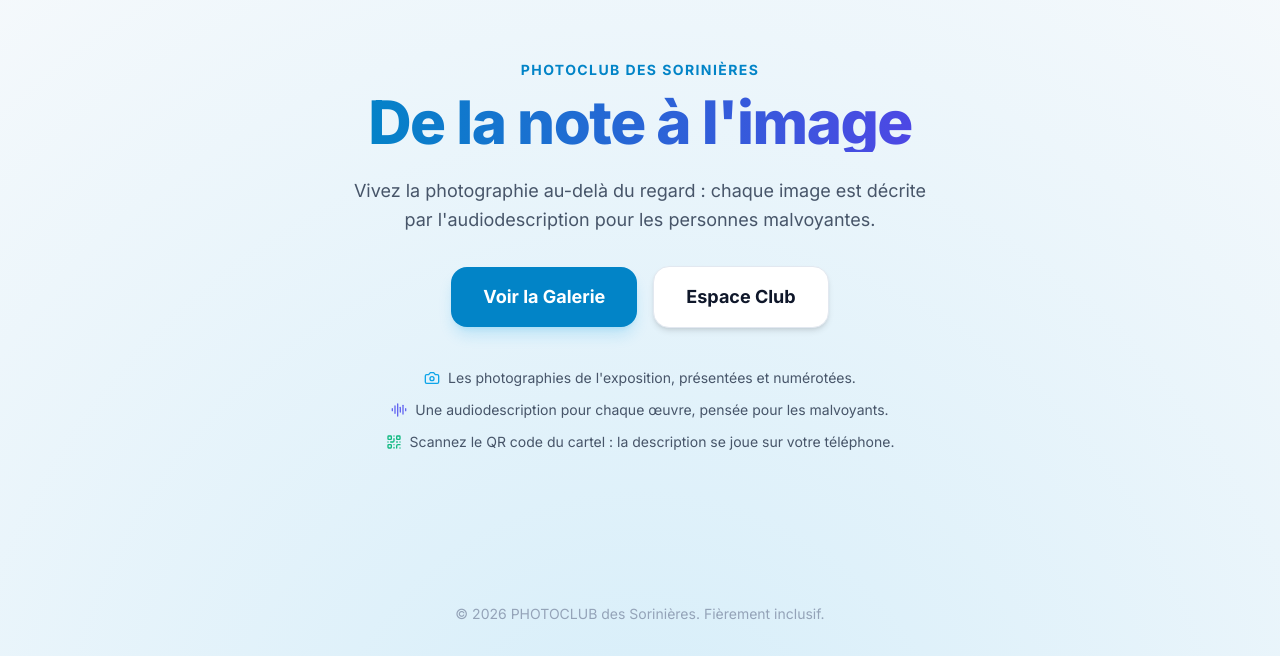
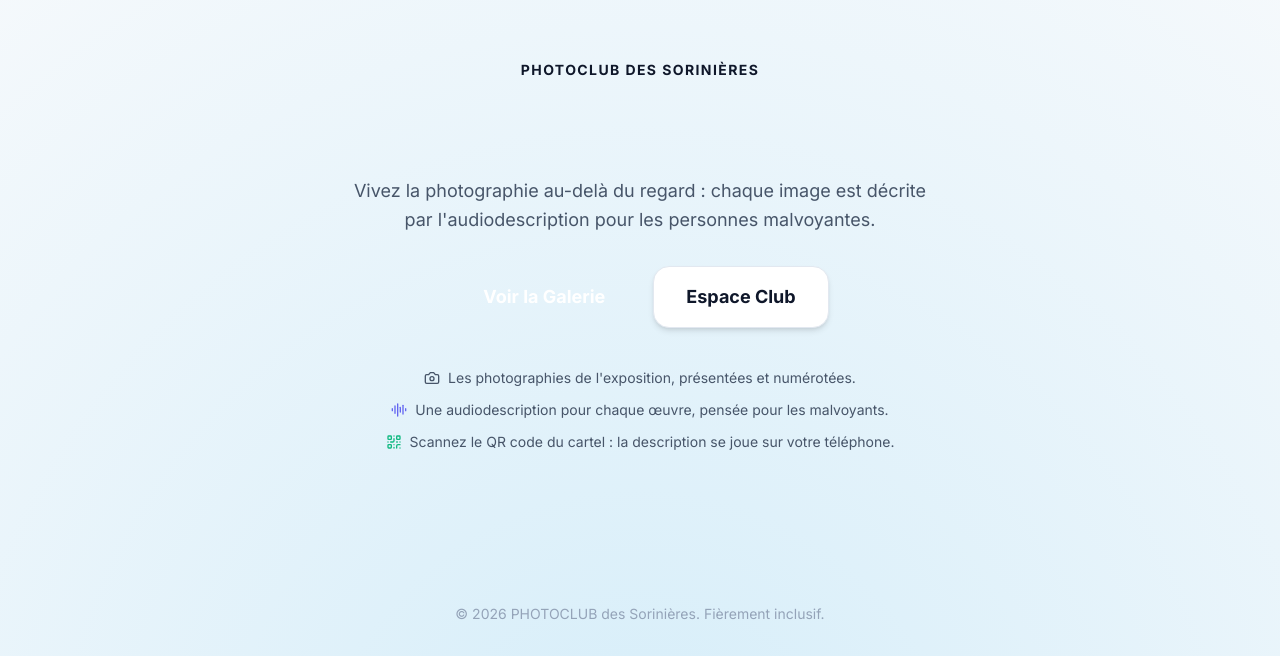
Before and after one commit to patge44/expo-photo, a Next.js app: page / in a window 1280 px wide. Shown: the part 144-800 px from the top of the page. Built offline with nearby package versions, Linux system fonts and the light colour scheme.

Commit message:
Module 10A1 - Personnalisation clubs - Couleur

```diff
--- a/tailwind.config.ts
+++ b/tailwind.config.ts
@@ -12,17 +12,19 @@ const config: Config = {
         background: "var(--background)",
         foreground: "var(--foreground)",
         primary: {
-          50: '#f0f9ff',
-          100: '#e0f2fe',
-          200: '#bae6fd',
-          300: '#7dd3fc',
-          400: '#38bdf8',
-          500: '#0ea5e9',
-          600: '#0284c7',
-          700: '#0369a1',
-          800: '#075985',
-          900: '#0c4a6e',
-          950: '#082f49',
+          // Chaque nuance lit une variable CSS (triplet RGB) définie
+          // dans globals.css (défaut) puis surchargée par club dans layout.
+          50: "rgb(var(--c-primary-50) / <alpha-value>)",
+          100: "rgb(var(--c-primary-100) / <alpha-value>)",
+          200: "rgb(var(--c-primary-200) / <alpha-value>)",
+          300: "rgb(var(--c-primary-300) / <alpha-value>)",
+          400: "rgb(var(--c-primary-400) / <alpha-value>)",
+          500: "rgb(var(--c-primary-500) / <alpha-value>)",
+          600: "rgb(var(--c-primary-600) / <alpha-value>)",
+          700: "rgb(var(--c-primary-700) / <alpha-value>)",
+          800: "rgb(var(--c-primary-800) / <alpha-value>)",
+          900: "rgb(var(--c-primary-900) / <alpha-value>)",
+          950: "rgb(var(--c-primary-950) / <alpha-value>)",
         },
       },
       borderRadius: {
```
